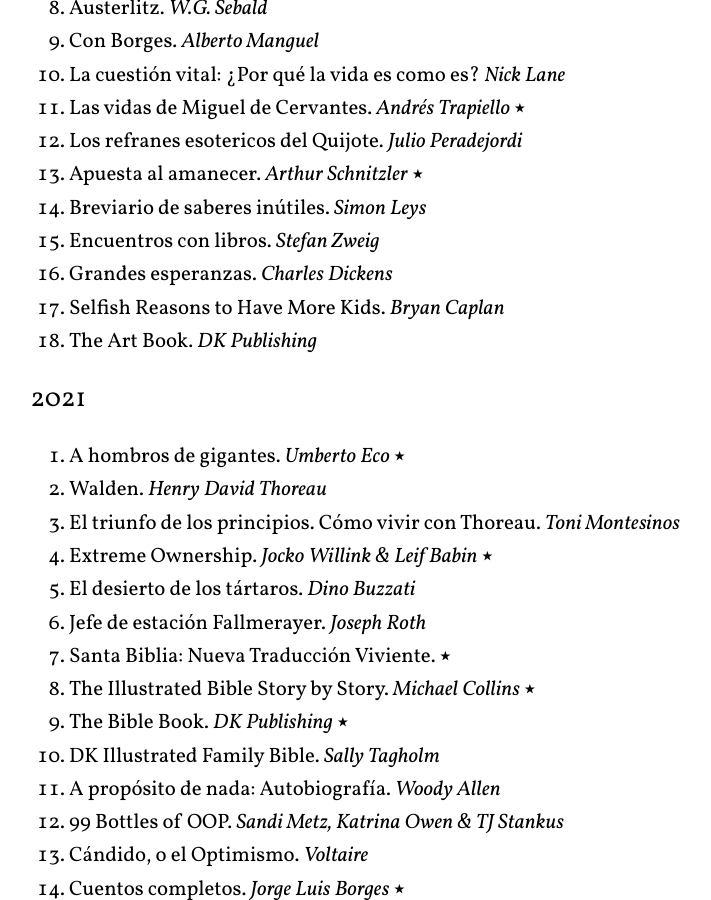
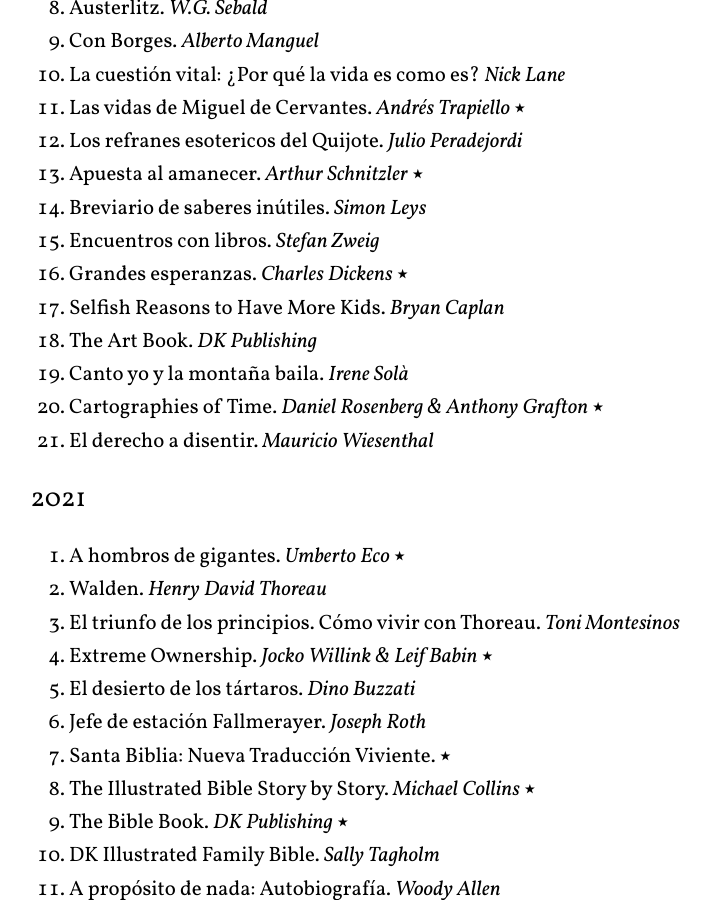
Before and after one commit to arturoherrero/arturoherrero.com, a Jekyll site: the page built from pages/books.md, in a window 1280 px wide and 900 px high, scrolled down 583 px. Shown: the whole window, without its empty margins (220-931 px from the left). Built offline with Jekyll 4.4.1, drawn with Linux system fonts in a browser that asks for light colours.

Commit message:
Update lists

```diff
--- a/pages/books.md
+++ b/pages/books.md
@@ -25,9 +25,12 @@
 13. Apuesta al amanecer. *Arthur Schnitzler* ⭑
 14. Breviario de saberes inútiles. *Simon Leys*
 15. Encuentros con libros. *Stefan Zweig*
-16. Grandes esperanzas. *Charles Dickens*
+16. Grandes esperanzas. *Charles Dickens* ⭑
 17. Selfish Reasons to Have More Kids. *Bryan Caplan*
 18. The Art Book. *DK Publishing*
+19. Canto yo y la montaña baila. *Irene Solà*
+20. Cartographies of Time. *Daniel Rosenberg & Anthony Grafton* ⭑
+21. El derecho a disentir. *Mauricio Wiesenthal*
 
 
 ### 2021
```
Also changed, not shown: pages/directors.md (+1 -0 lines), pages/movies.md (+11 -11 lines).
